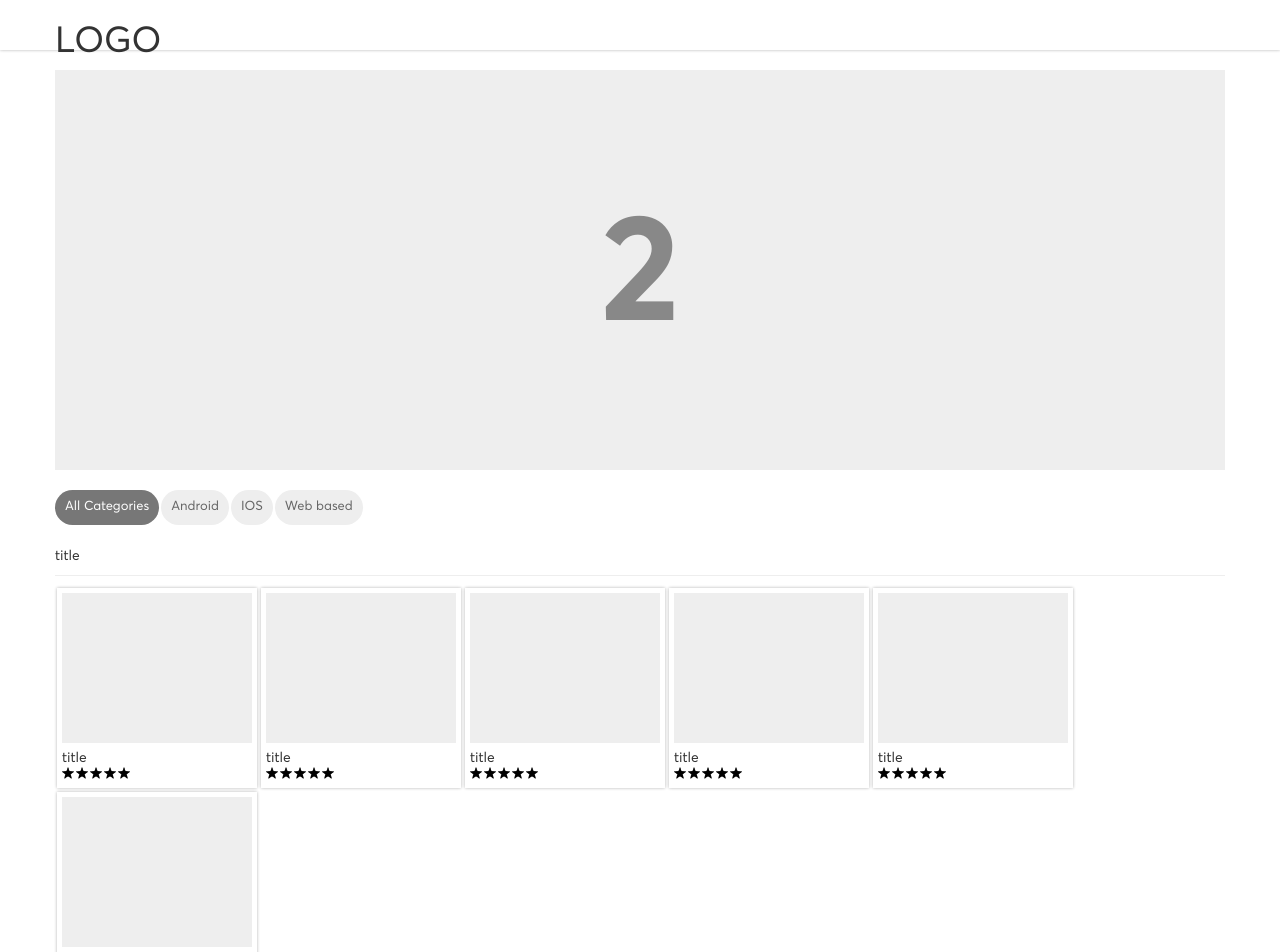
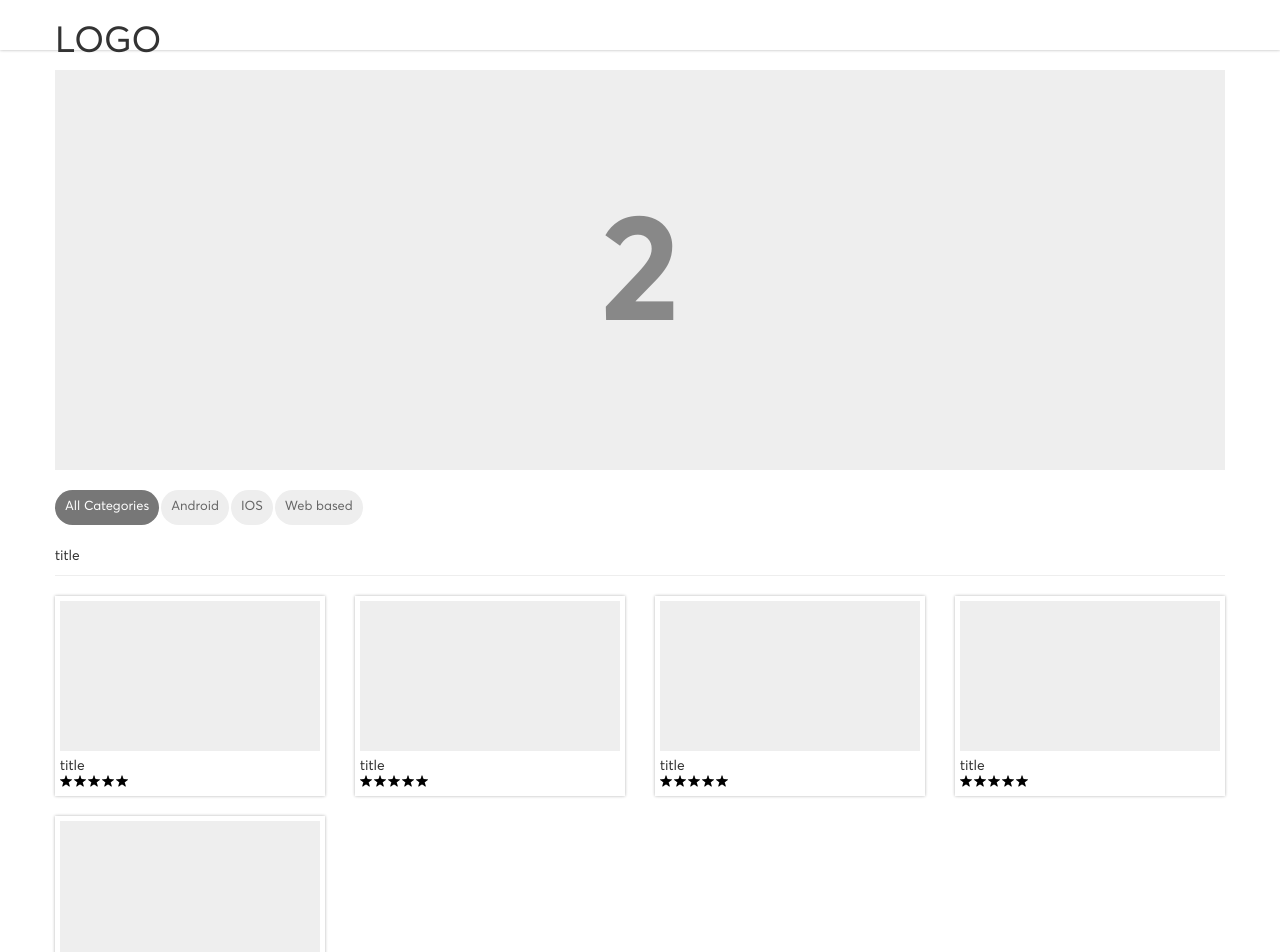
Before and after one commit to interactive-apps/app-store, an Angular app: page / in a window 1280 px wide. Shown: the top 952 px of the page. Built offline with nearby package versions, Linux system fonts and the light colour scheme.

Commit message:
modified app card arrangement to fit available container width

```diff
--- a/src/app/home/app-category-item/app-category-item.component.css
+++ b/src/app/home/app-category-item/app-category-item.component.css
@@ -19,14 +19,14 @@
   -webkit-box-shadow: 0px 0px 3px rgba(0,0,0,0.3);
   -moz-box-shadow: 0px 0px 3px rgba(0,0,0,0.3);
   box-shadow: 0px 0px 3px rgba(0,0,0,0.3);
-  margin: 2px;
   height: 200px;
-  width: 200px;
+  /*width: 200px;*/
+  margin-top: 20px;
 }
 
 @media (max-width: 500px) {
   .app-card-container {
-    height: 300px;
+    /*height: 300px;*/
     width: 100%;
   }
 }
--- a/src/app/home/app-category-item/app-category-item.component.html
+++ b/src/app/home/app-category-item/app-category-item.component.html
@@ -2,27 +2,47 @@
   <div class="category-item-title">
     title
   </div>
-  <div class="category-item-body">
+  <!--<div class="category-item-body">-->
+  <div class="row">
+    <div class="col-md-3 col-xs-4">
       <div
         class="app-card-container"
         (click)="viewAppDetail($event, 'id')"
       >
         <app-app-card></app-app-card>
       </div>
-    <div  class="app-card-container">
+    </div>
+    <div class="col-md-3 col-xs-4">
+      <div
+        class="app-card-container"
+        (click)="viewAppDetail($event, 'id')"
+      >
         <app-app-card></app-app-card>
       </div>
-    <div  class="app-card-container">
+    </div>
+    <div class="col-md-3 col-xs-4">
+      <div
+        class="app-card-container"
+        (click)="viewAppDetail($event, 'id')"
+      >
         <app-app-card></app-app-card>
       </div>
-    <div  class="app-card-container">
+    </div>
+    <div class="col-md-3 col-xs-4">
+      <div
+        class="app-card-container"
+        (click)="viewAppDetail($event, 'id')"
+      >
         <app-app-card></app-app-card>
       </div>
-    <div  class="app-card-container">
-      <app-app-card></app-app-card>
     </div>
-    <div  class="app-card-container">
+    <div class="col-md-3 col-xs-4">
+      <div
+        class="app-card-container"
+        (click)="viewAppDetail($event, 'id')"
+      >
         <app-app-card></app-app-card>
       </div>
     </div>
   </div>
+</div>
```
Lines whose indentation alone changed are shown as unchanged.
